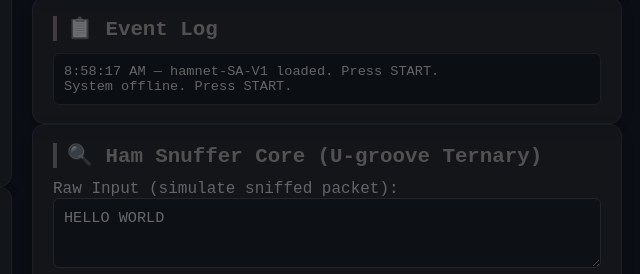
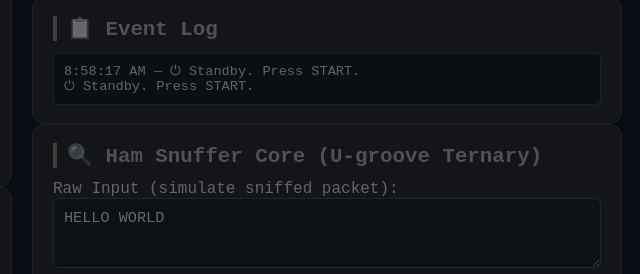
Before and after one commit to Khan-Amit/Hamnet-SA-V1, a plain HTML site: page index.html in a window 1280 px wide. Shown: the part 1031-1305 px from the top of the page, 618-1258 px from the left. Drawn offline with Linux system fonts and the light colour scheme.

Commit message:
Update system log messages and comments

```diff
--- a/index.html
+++ b/index.html
@@ -378,15 +378,13 @@
         </div>
       </div>
 
-      <!-- SYSTEM LOG -->
+      <!-- SYSTEM LOG (CLEAN PLACEHOLDER) -->
       <div class="card disabled" id="cardLog">
         <h2>📋 Event Log</h2>
-        <div class="log" id="eventLog">System offline. Press START.</div>
+        <div class="log" id="eventLog">⏻ Standby. Press START.</div>
       </div>
 
-      <!-- ================================================ -->
-      <!--  HAM SNUFFER CORE (U-GROOVE TERNARY)            -->
-      <!-- ================================================ -->
+      <!-- HAM SNUFFER CORE (U-GROOVE TERNARY) -->
       <div class="card disabled" id="cardSnuffer">
         <h2 style="border-left-color: #ca7a4a;">🔍 Ham Snuffer Core (U‑groove Ternary)</h2>
         <label>Raw Input (simulate sniffed packet):</label>
@@ -451,7 +449,7 @@
   };
 
   // ============================================================
-  //  MASTER POWER
+  //  MASTER POWER (WITH GHOST KILLER)
   // ============================================================
   function toggleMasterPower() {
     systemPowered = !systemPowered;
@@ -474,6 +472,12 @@
 
       setRadioMode('wifi');
       log('🚀 SYSTEM BOOTED. hamnet-SA-V1 ready.');
+
+      // ============================================================
+      //  🧹 KILL THE GHOST PLACEHOLDER (CLEARS INITIAL TEXT)
+      // ============================================================
+      document.getElementById('eventLog').textContent = '';
+
       document.getElementById('morseStatus').textContent = 'Idle';
       checkBackendStatus();
     } else {
@@ -1021,7 +1025,7 @@
   //  INIT
   // ============================================================
   document.addEventListener('DOMContentLoaded', () => {
-    log('hamnet-SA-V1 loaded. Press START.');
+    log('⏻ Standby. Press START.');
   });
 </script>
 </body>
```
